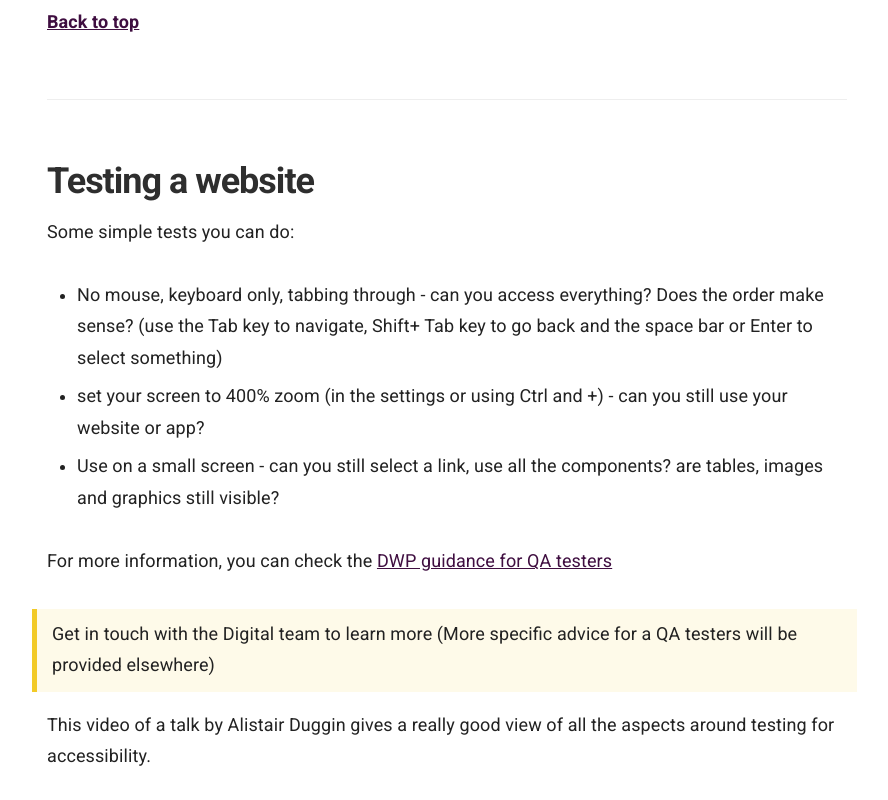
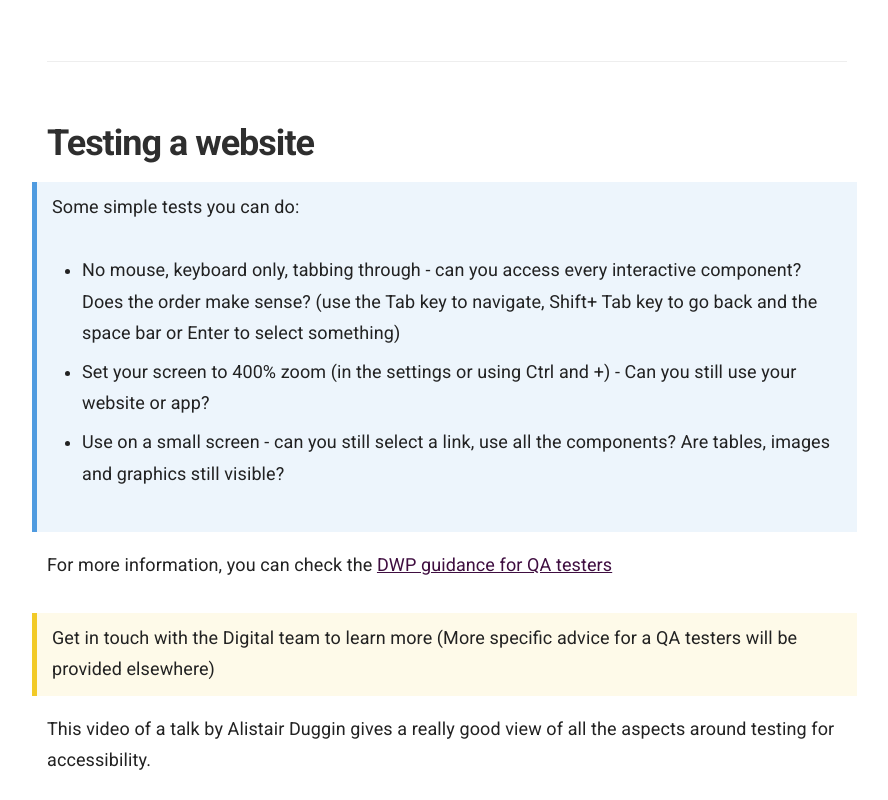
Before and after one commit to numbat70/inclusion2021, a Jekyll site: the page built from _docs/accessibility/advice-role.md, in a window 1280 px wide and 900 px high, scrolled down 3232 px, cut to the strip 0-800 px from the top of the window. Shown: the whole strip, without its empty margins (343-1231 px from the left). Built offline with Jekyll 4.4.1, drawn with Linux system fonts in a browser that asks for light colours; some of the changed text lies outside the part shown.

Commit message:
SK - improve format and add NHS guidance

```diff
--- a/_docs/accessibility/advice-role.md
+++ b/_docs/accessibility/advice-role.md
@@ -4,9 +4,8 @@ category: Accessibility
 order: 8
 ---
 
-<blockquote class="red"><p>work in progress</p></blockquote>
 
-Depending on your role, there are some specific things you need to make sure you get right. This [guidance per job role from the DWP Accessibility manual](https://accessibility-manual.dwp.gov.uk/guidance-for-your-job-role) is good for reference.
+Depending on your role, there are some specific things you need to make sure you get right. This [guidance per job role from the DWP Accessibility manual](https://accessibility-manual.dwp.gov.uk/guidance-for-your-job-role) is good for reference or this [guidance from NHS per role as well](https://service-manual.nhs.uk/accessibility).
 
 - [Creating content for others](#creating-content-for-others)
 - [Doing research](#doing-research)
@@ -81,10 +80,14 @@ This poster is a [resource from the Home Office Digital](https://github.com/UKHo
 
 ## Testing a website
 
-Some simple tests you can do:
-- No mouse, keyboard only, tabbing through - can you access everything? Does the order make sense? (use the Tab key to navigate, Shift+ Tab key to go back and the space bar or Enter to select something)
-- set your screen to 400% zoom (in the settings or using Ctrl and +) - can you still use your website or app?
-- Use on a small screen - can you still select a link, use all the components? are tables, images and graphics still visible?
+<blockquote class="info">
+<p>Some simple tests you can do:</p>
+  <ul>
+<li>No mouse, keyboard only, tabbing through - can you access every interactive component?  Does the order make sense? (use the Tab key to navigate, Shift+ Tab key to go back and the space bar or Enter to select something)</li>
+<li>Set your screen to 400% zoom (in the settings or using Ctrl and +) - Can you still use your website or app?</li>
+<li>Use on a small screen - can you still select a link, use all the components? Are tables, images and graphics still visible?</li>
+  </ul>
+</blockquote>
 
 For more information, you can check the [DWP guidance for QA testers](https://accessibility-manual.dwp.gov.uk/guidance-for-your-job-role/qa-tester)
 
```
